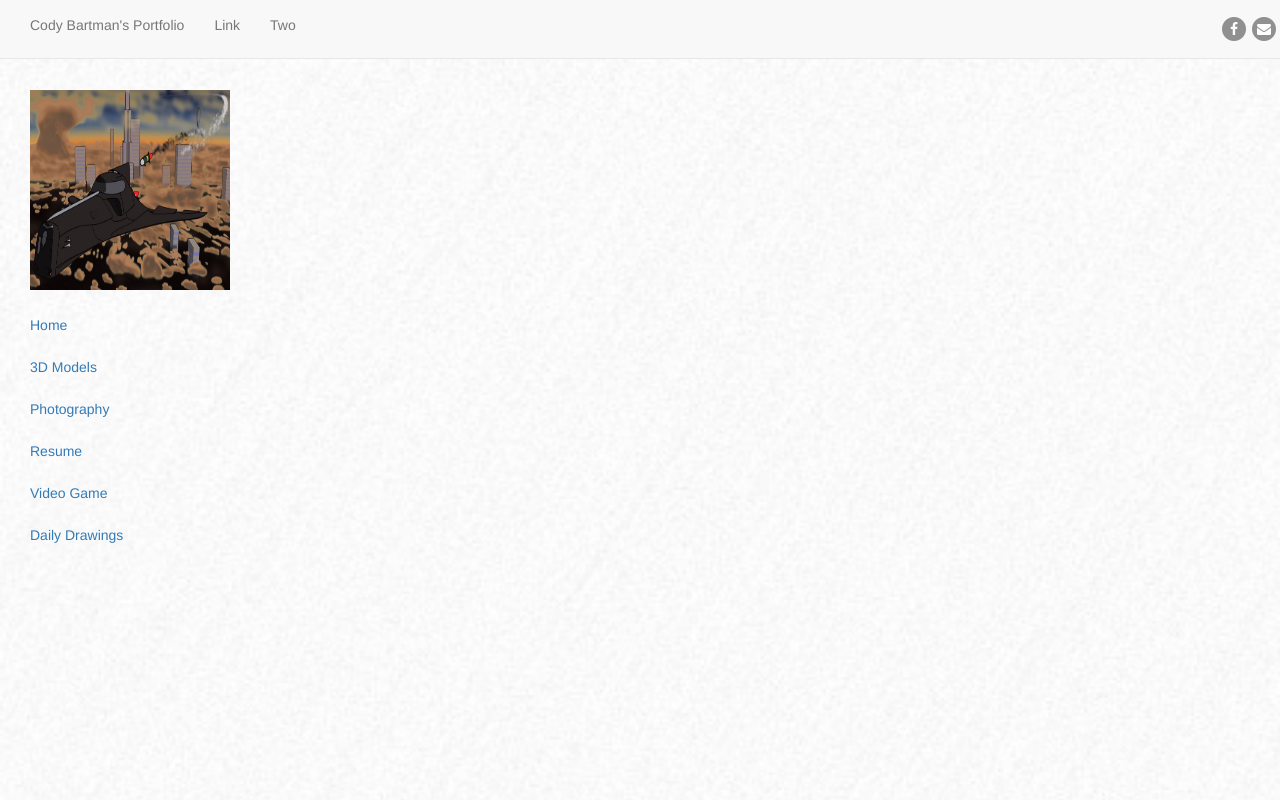
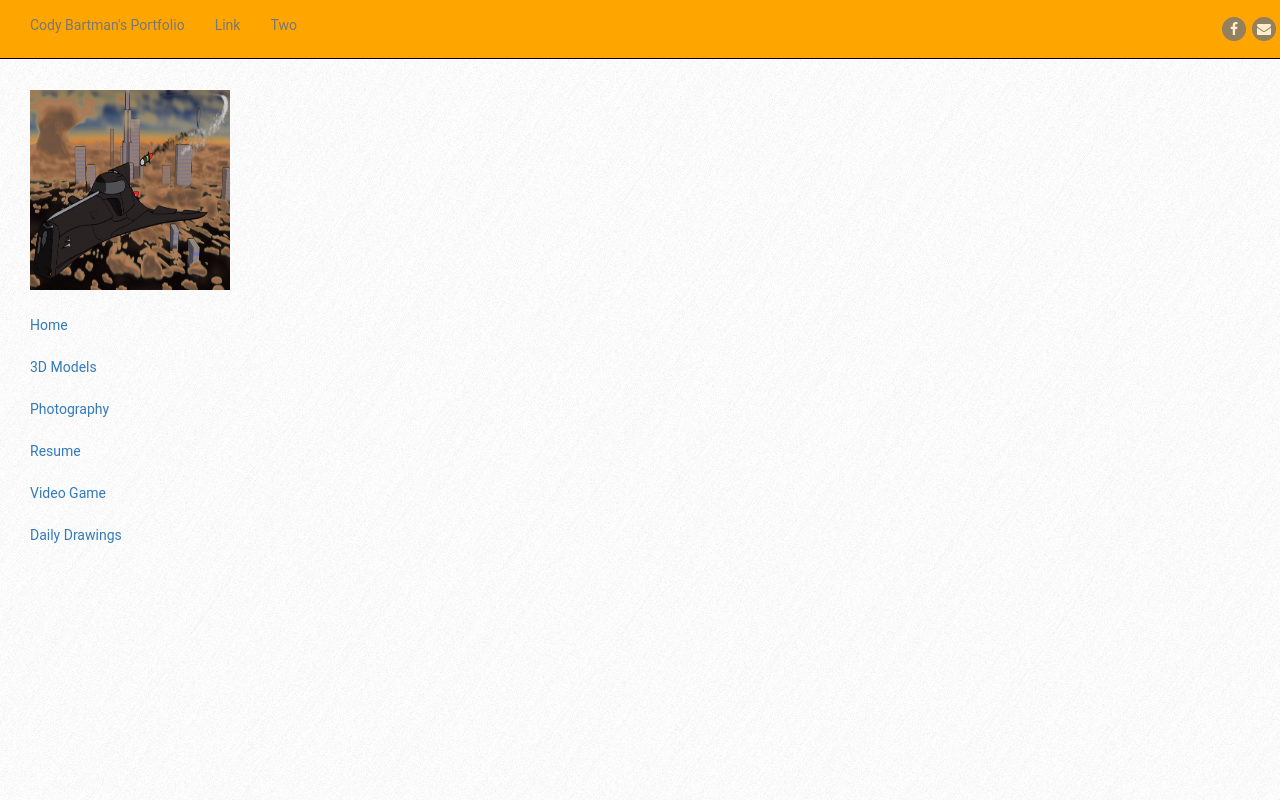
Before and after one commit to jvanderz22/cody, a website: page client/index.html in a window 1280 px wide. Drawn offline with nearby package versions, Linux system fonts and the light colour scheme; files that its build step writes are made by us from their sources; no server answers.

Commit message:
stylesheet changes

```diff
--- a/public/stylesheets/main.scss
+++ b/public/stylesheets/main.scss
@@ -1,9 +1,7 @@
 body {
   background-image: url("/images/background/background.jpg");
-  -webkit-background-size: cover;
-  -moz-background-size: cover;
-  -o-background-size: cover;
-  background-size: cover;
+  background-repeat: repeat;
+  font-family: 'Roboto', sans-serif;
 }
 
 .app-container {
@@ -16,9 +14,6 @@ body {
   margin-bottom: 30px;
   display: block;
   text-align: center;
-  &.image-repeat {
-    max-width: 400px;
-  }
 }
 
 .icon-link {
@@ -31,7 +26,7 @@ body {
 }
 
 .image-repeat {
-  width: 90%;
+  width: 80%;
   max-height: 700px;
 }
 
--- a/public/stylesheets/navbar.scss
+++ b/public/stylesheets/navbar.scss
@@ -2,10 +2,16 @@
   max-width: 30px;
 }
 
-.navbar .navbar-custom {
-  line-height: 200px;
+.navbar-custom {
+  background-color: orange;
+  border-style: solid;
+  border-bottom-width: 1px;
+  border-color: black;
 }
 
+.navbar-text-custom {
+  color: red;
+}
 
 .navbar-right {
   margin-right: 0px;
--- a/public/stylesheets/sidebar.scss
+++ b/public/stylesheets/sidebar.scss
@@ -15,7 +15,7 @@
   }
   &.ui-scrollfix {
     position: fixed;
-    top: 5%;
+    top: 9%;
   }
 }
 
```
Also changed, not shown: public/stylesheets/main.css, public/stylesheets/navbar.css, public/stylesheets/sidebar.css, 3 other files.
